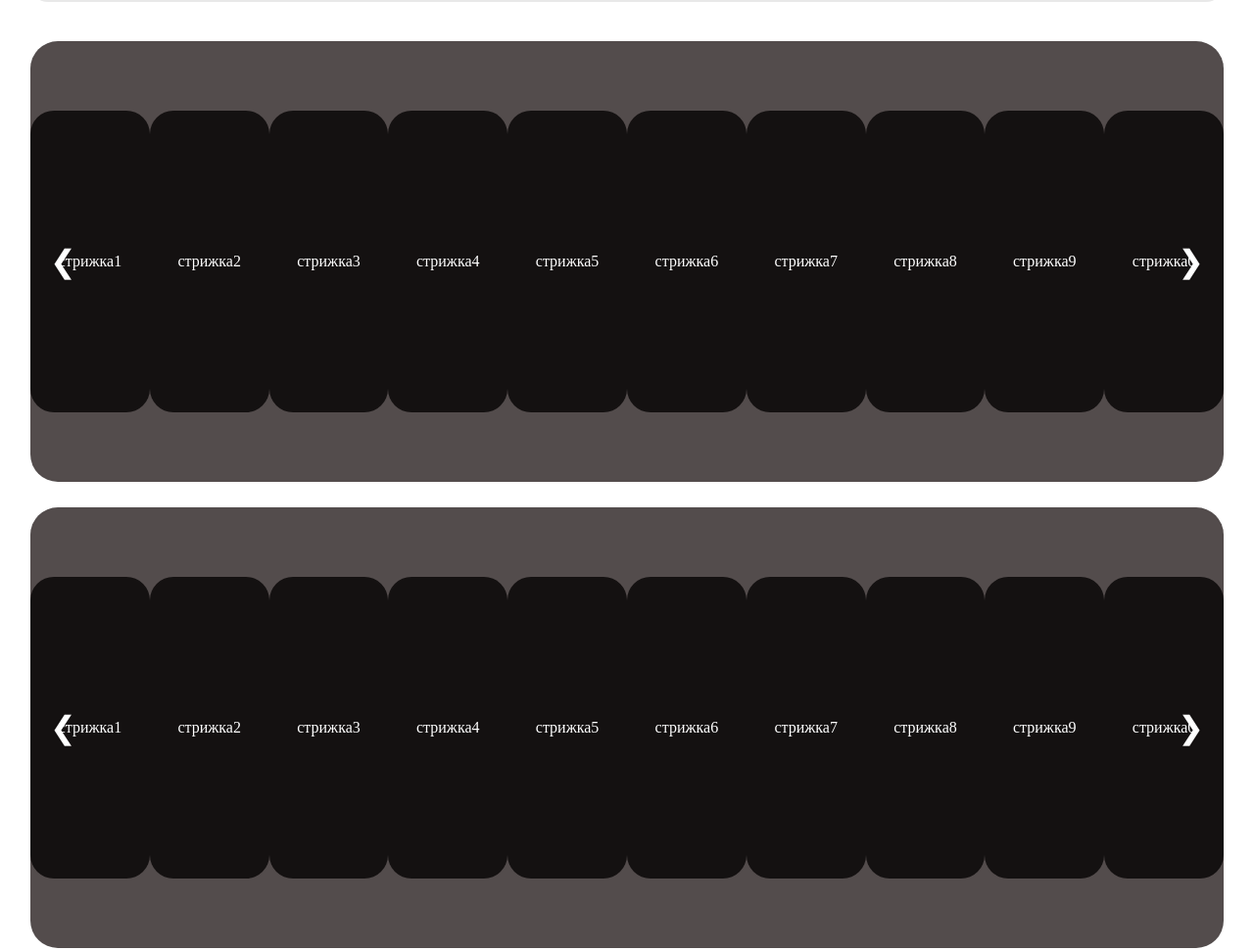
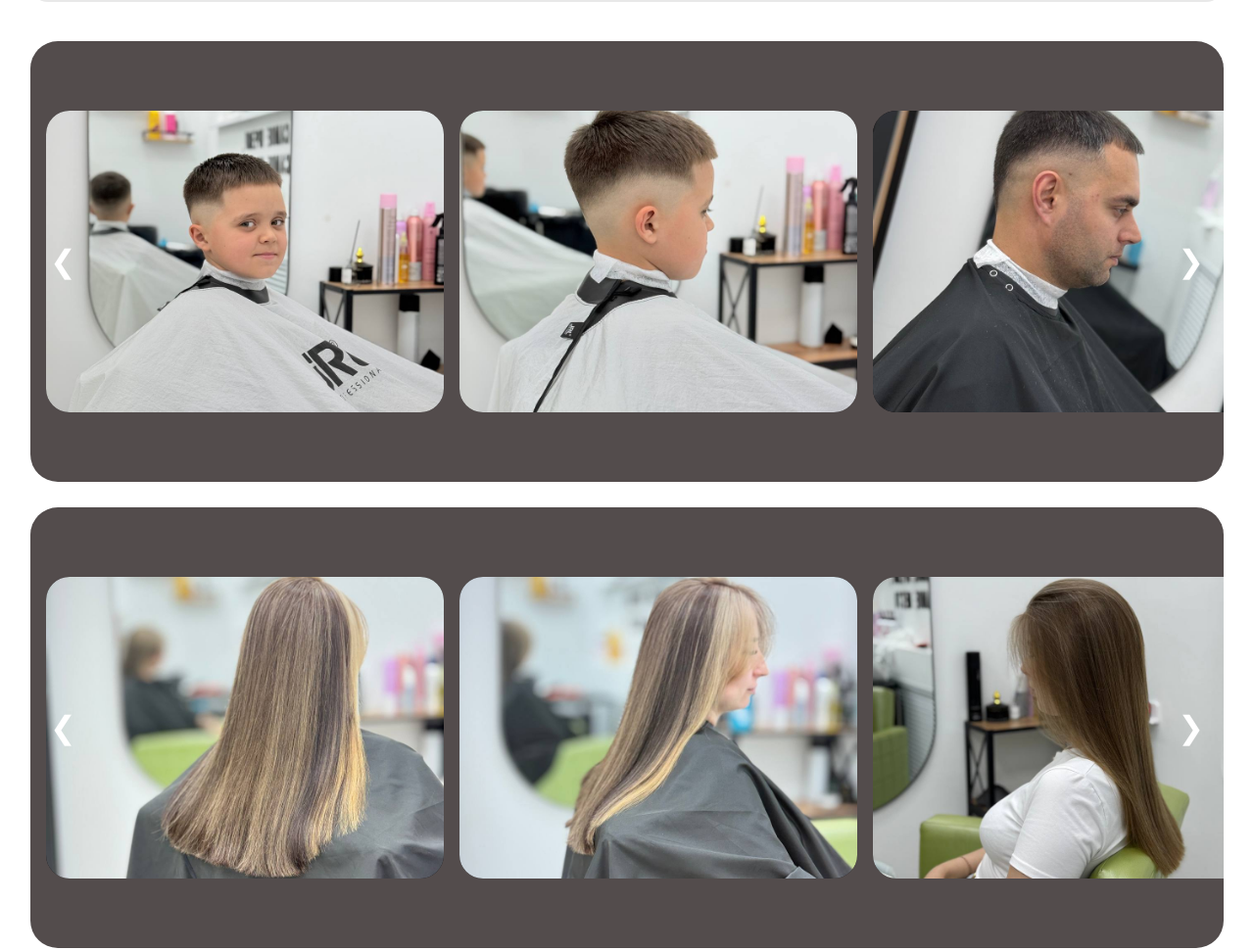
Before and after one commit to PankovaMS/SVOYA-BEAUTY-STUDIO, a plain HTML site: page src/index.html in a window 1280 px wide. Shown: the part 5367-6338 px from the top of the page at 98% size. Drawn offline with Linux system fonts and the light colour scheme.

Commit message:
added sliders

```diff
--- a/src/index.html
+++ b/src/index.html
@@ -116,39 +116,29 @@
 
             </div>
         </div>
-        <div class="slider-wrapper">
-            <div class="slider-wrapper_arrow arrow-left">❮</div>
-            <div class="slider-wrapper__slider-track">
-                <div class="card">стрижка1</div>
-                <div class="card">стрижка2</div>
-                <div class="card">стрижка3</div>
-                <div class="card">стрижка4</div>
-                <div class="card">стрижка5</div>
-                <div class="card">стрижка6</div>
-                <div class="card">стрижка7</div>
-                <div class="card">стрижка8</div>
-                <div class="card">стрижка9</div>
-                <div class="card">стрижка0</div>
-            </div>
-             <div class="slider-wrapper_arrow arrow-right">❯</div>
-        </div>
 
-        <div class="slider-wrapper">
-            <div class="slider-wrapper_arrow arrow-left">❮</div>
-            <div class="slider-wrapper__slider-track">
-                <div class="card">стрижка1</div>
-                <div class="card">стрижка2</div>
-                <div class="card">стрижка3</div>
-                <div class="card">стрижка4</div>
-                <div class="card">стрижка5</div>
-                <div class="card">стрижка6</div>
-                <div class="card">стрижка7</div>
-                <div class="card">стрижка8</div>
-                <div class="card">стрижка9</div>
-                <div class="card">стрижка0</div>
-            </div>
-             <div class="slider-wrapper_arrow arrow-right">❯</div>
-        </div>
+<div class="slider-wrapper" id="custom-slider-one">
+  <button class="slider-wrapper_arrow arrow-left" id="prevBtn-one">❮</button>
+  <div class="slider-wrapper__slider-track" id="sliderTrack-one">
+    <div class="card"><img src="img/cut1_1.jpeg" alt="стрижка 1"></div>
+    <div class="card"><img src="img/cut1_2.jpeg" alt="стрижка 2"></div>
+    <div class="card"><img src="img/cut2_1.jpeg" alt="стрижка 3"></div>
+    <div class="card"><img src="img/cut2_2.jpeg" alt="стрижка 4"></div>
+    <div class="card"><img src="img/cut2_3.jpeg" alt="стрижка 5"></div>
+  </div>
+  <button class="slider-wrapper_arrow arrow-right" id="nextBtn-one">❯</button>
+</div>
+<div class="slider-wrapper" id="custom-slider-two">
+  <button class="slider-wrapper_arrow arrow-left" id="prevBtn-two">❮</button>
+  <div class="slider-wrapper__slider-track" id="sliderTrack-two">
+    <div class="card"><img src="img/color1.jpeg" alt="окрашивание 1"></div>
+    <div class="card"><img src="img/color2.jpeg" alt="окрашивание 2"></div>
+    <div class="card"><img src="img/color3.jpeg" alt="окрашивание 3"></div>
+    <div class="card"><img src="img/color4.jpeg" alt="окрашивание 4"></div>
+    <div class="card"><img src="img/color5.jpeg" alt="окрашивание 5"></div>
+  </div>
+  <button class="slider-wrapper_arrow arrow-right" id="nextBtn-two">❯</button>
+</div>
         <div class="form-entry">
             <div class="form-entry__entry-btn manrope-regular">
                 <h2>ЗАПИСАТЬСЯ</h2>
@@ -204,5 +194,6 @@
 
 
 </body>
+
 <script src="js/script.js"></script>
 </html>
--- a/src/js/script.js
+++ b/src/js/script.js
@@ -1,13 +1,93 @@
-const track = document.querySelector('.slider-wrapper__slider-track');
-const btnLeft = document.querySelector('.arrow-left');
-const btnRight = document.querySelector('.arrow-right');
+document.addEventListener("DOMContentLoaded", function () {
+  // Слайдер One
+  const sliderTrackOne = document.getElementById("sliderTrack-one");
+  const prevBtnOne = document.getElementById("prevBtn-one");
+  const nextBtnOne = document.getElementById("nextBtn-one");
 
-const cardsPerPage = 3;
-const cardWidth = (374 + 8) * cardsPerPage;
+  if (sliderTrackOne && prevBtnOne && nextBtnOne) {
+    const cardsOne = Array.from(sliderTrackOne.children);
+    const visibleCountOne = 3;
+    let currentIndexOne = 0;
 
-btnRight.addEventListener('click', () => {
-    track.scrollBy({ left: cardWidth, behavior: 'smooth'});
+    function setCardWidthsOne() {
+      const cardWidth = sliderTrackOne.clientWidth / visibleCountOne;
+      cardsOne.forEach(card => {
+        card.style.minWidth = `${cardWidth}px`;
+        card.style.flex = `0 0 ${cardWidth}px`;
+      });
+    }
+
+    function updateSliderOne() {
+      const cardWidth = sliderTrackOne.clientWidth / visibleCountOne;
+      sliderTrackOne.scrollTo({
+        left: currentIndexOne * cardWidth,
+        behavior: "smooth"
+      });
+    }
+
+    nextBtnOne.addEventListener("click", () => {
+      currentIndexOne++;
+      if (currentIndexOne > cardsOne.length - visibleCountOne) {
+        currentIndexOne = 0;
+      }
+      updateSliderOne();
+    });
+
+    prevBtnOne.addEventListener("click", () => {
+      currentIndexOne--;
+      if (currentIndexOne < 0) {
+        currentIndexOne = cardsOne.length - visibleCountOne;
+      }
+      updateSliderOne();
+    });
+
+    setCardWidthsOne();
+    window.addEventListener("resize", setCardWidthsOne);
+  }
+
+  // Слайдер Two
+  const sliderTrackTwo = document.getElementById("sliderTrack-two");
+  const prevBtnTwo = document.getElementById("prevBtn-two");
+  const nextBtnTwo = document.getElementById("nextBtn-two");
+
+  if (sliderTrackTwo && prevBtnTwo && nextBtnTwo) {
+    const cardsTwo = Array.from(sliderTrackTwo.children);
+    const visibleCountTwo = 3;
+    let currentIndexTwo = 0;
+
+    function setCardWidthsTwo() {
+      const cardWidth = sliderTrackTwo.clientWidth / visibleCountTwo;
+      cardsTwo.forEach(card => {
+        card.style.minWidth = `${cardWidth}px`;
+        card.style.flex = `0 0 ${cardWidth}px`;
+      });
+    }
+
+    function updateSliderTwo() {
+      const cardWidth = sliderTrackTwo.clientWidth / visibleCountTwo;
+      sliderTrackTwo.scrollTo({
+        left: currentIndexTwo * cardWidth,
+        behavior: "smooth"
+      });
+    }
+
+    nextBtnTwo.addEventListener("click", () => {
+      currentIndexTwo++;
+      if (currentIndexTwo > cardsTwo.length - visibleCountTwo) {
+        currentIndexTwo = 0;
+      }
+      updateSliderTwo();
+    });
+
+    prevBtnTwo.addEventListener("click", () => {
+      currentIndexTwo--;
+      if (currentIndexTwo < 0) {
+        currentIndexTwo = cardsTwo.length - visibleCountTwo;
+      }
+      updateSliderTwo();
+    });
+
+    setCardWidthsTwo();
+    window.addEventListener("resize", setCardWidthsTwo);
+  }
 });
-btnLeft.addEventListener('click', () => {
-    track.scrollBy({ left: -cardWidth, behavior: 'smooth'});
-});
--- a/src/sass/style.sass
+++ b/src/sass/style.sass
@@ -197,6 +197,8 @@ h1
     scroll-behavior: smooth
     align-items: center
     height: 100%
+    gap: 16px
+    padding: 0 16px
 
 .card
     height: 308px
@@ -210,7 +212,11 @@ h1
     gap: 8px
     color: white
 
-
+.card img
+    width: 100%
+    height: 100%
+    object-fit: cover
+    border-radius: 24px
 
 
 .slider-wrapper_arrow
```
Also changed, not shown: src/css/style.css, src/img/color1.jpeg (added), src/img/color2.jpeg (added), src/img/color3.jpeg (added), src/img/color4.jpeg (added), src/img/color5.jpeg (added), src/img/cut1_1.jpeg (added), src/img/cut1_2.jpeg (added), src/img/cut2_1.jpeg (added), src/img/cut2_2.jpeg (added), src/img/cut2_3.jpeg (added), 1 other file.
